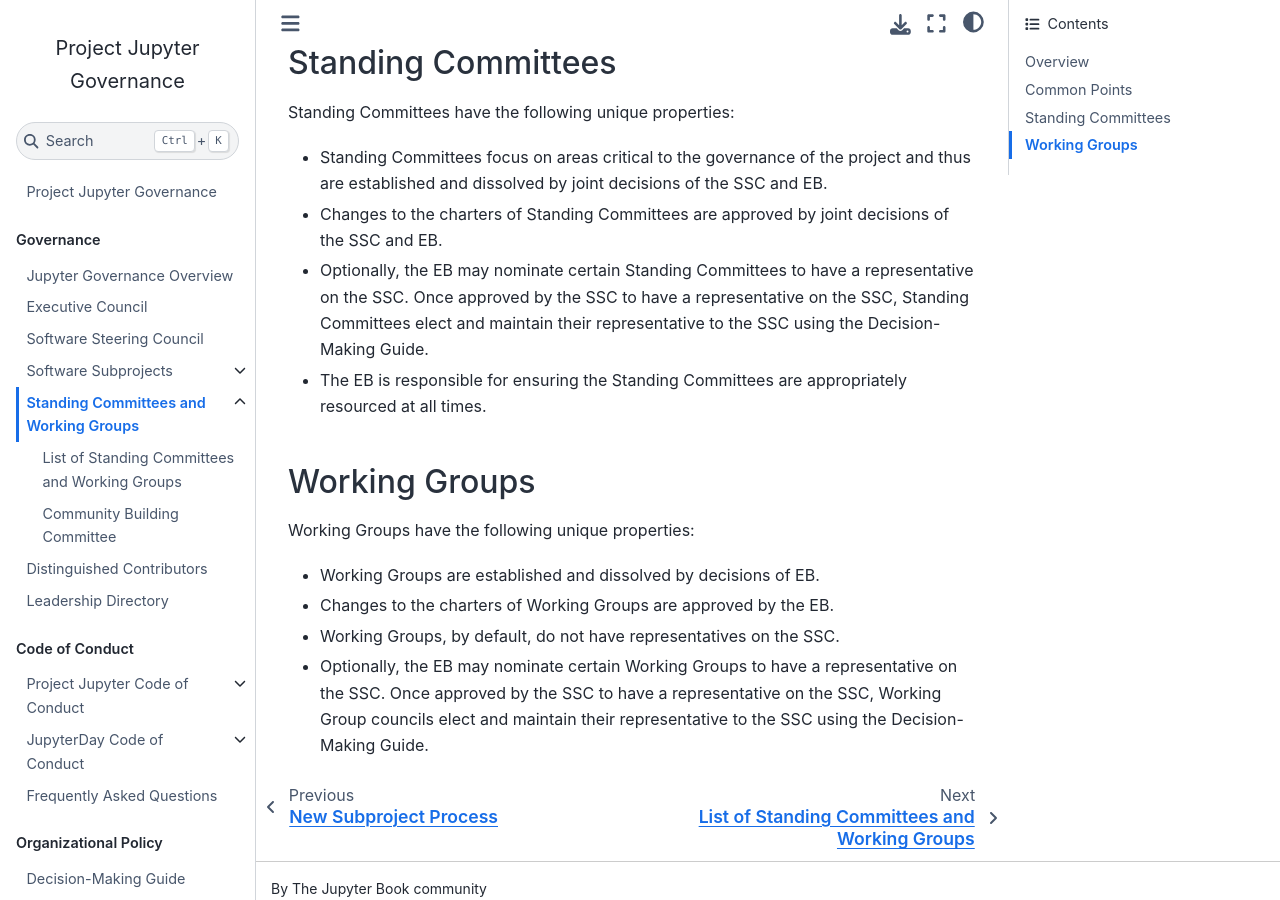
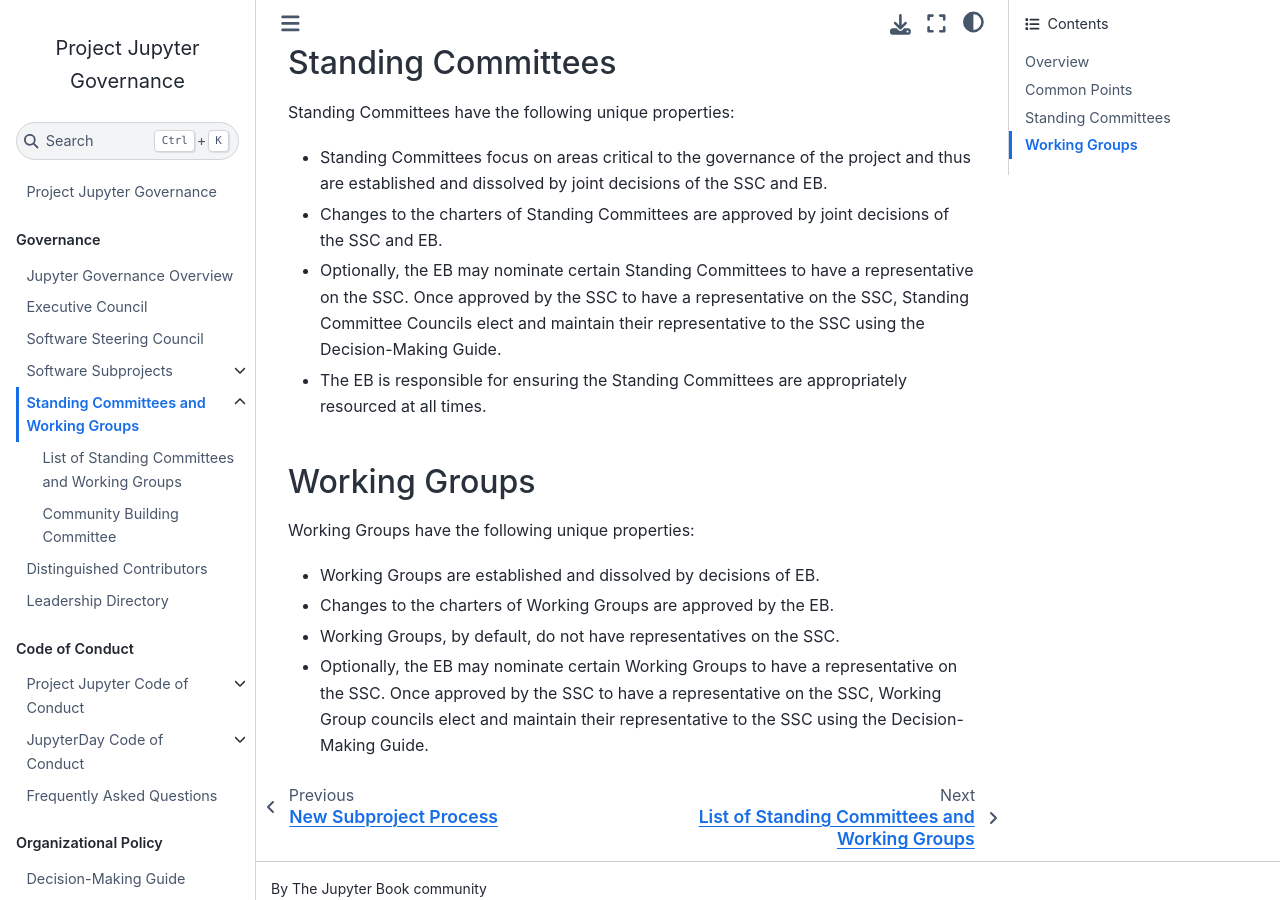
Before and after one commit to jupyter/governance, a Jupyter Book: the page built from standing_committees_and_working_groups.md, in a window 1280 px wide and 900 px high, scrolled down 1040 px. Built offline with Jupyter Book 1.0.4 settings and Sphinx 7.4.7 and the Sphinx Book theme 1.1.4, drawn with Linux system fonts in a browser that asks for light colours; pages that are not in the unit, such as notebooks, are missing from menus.

Commit message:
Update standing_committees_and_working_groups.md
Co-authored-by: Jason Grout <jasongrout@users.noreply.github.com>

```diff
--- a/standing_committees_and_working_groups.md
+++ b/standing_committees_and_working_groups.md
@@ -25,7 +25,7 @@
 
 - Standing Committees focus on areas critical to the governance of the project and thus are established and dissolved by joint decisions of the SSC and EB.
 - Changes to the charters of Standing Committees are approved by joint decisions of the SSC and EB.
-- Optionally, the EB may nominate certain Standing Committees to have a representative on the SSC. Once approved by the SSC to have a representative on the SSC, Standing Committees elect and maintain their representative to the SSC using the Decision-Making Guide.
+- Optionally, the EB may nominate certain Standing Committees to have a representative on the SSC. Once approved by the SSC to have a representative on the SSC, Standing Committee Councils elect and maintain their representative to the SSC using the Decision-Making Guide.
 - The EB is responsible for ensuring the Standing Committees are appropriately resourced at all times.
 
 ## Working Groups
```
